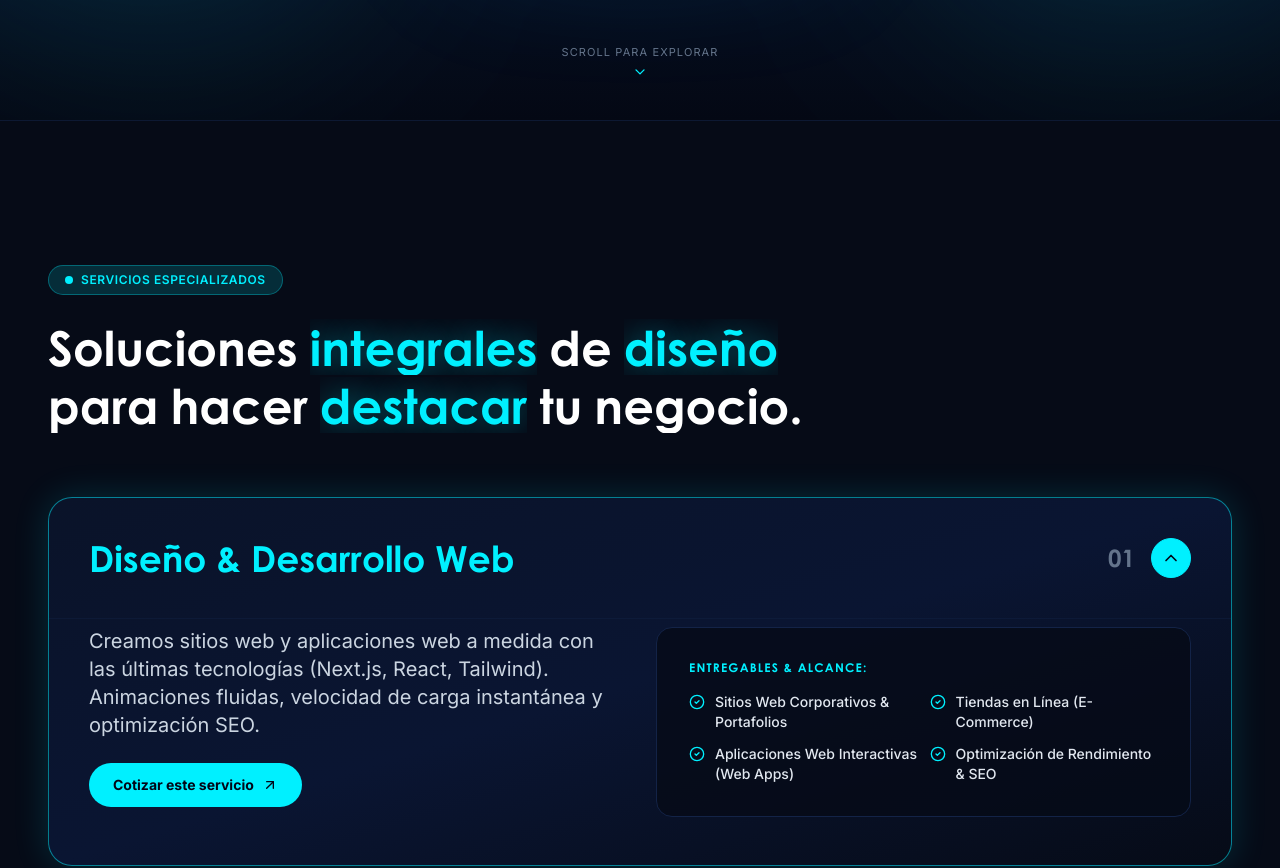
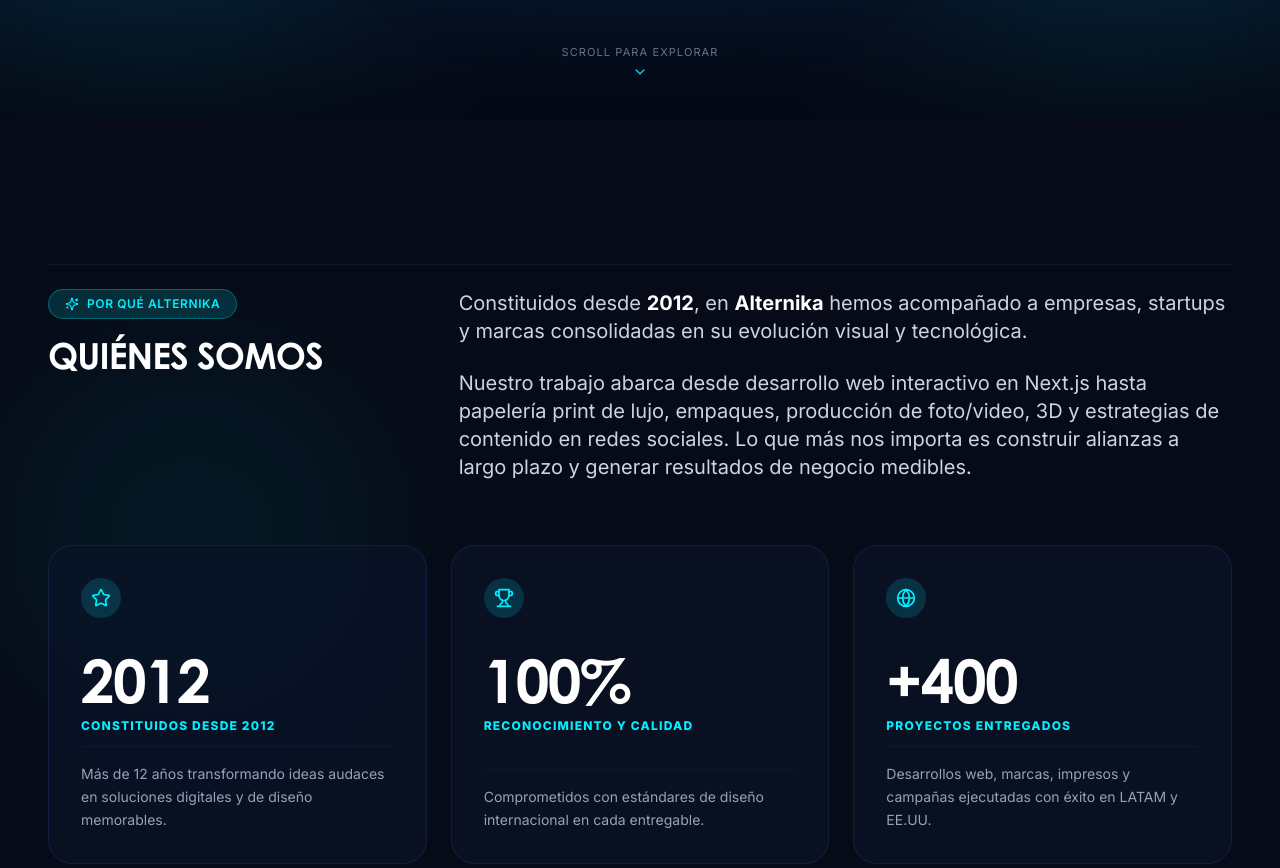
Before and after one commit to mrojasdg/alternika, a Next.js app: page / in a window 1280 px wide. Shown: the part 680-1548 px from the top of the page. Built offline with nearby package versions, Linux system fonts and the light colour scheme.

Commit message:
Reorder home page sections: Hero -> Quiénes Somos -> Servicios -> Portafolio -> Marcas -> Footer

```diff
--- a/src/app/page.tsx
+++ b/src/app/page.tsx
@@ -146,6 +146,9 @@ export default function Home() {
         </motion.div>
       </section>
 
+      {/* QUIÉNES SOMOS & DATOS DUROS */}
+      <AboutSection />
+
       {/* SERVICIOS EN ACORDEÓN */}
       <ServicesSection />
 
@@ -193,9 +196,6 @@ export default function Home() {
 
       {/* MARCAS & CLIENTES (LOGOTIPOS) */}
       <ClientsSection />
-
-      {/* QUIÉNES SOMOS & DATOS DUROS */}
-      <AboutSection />
     </div>
   );
 }
```
